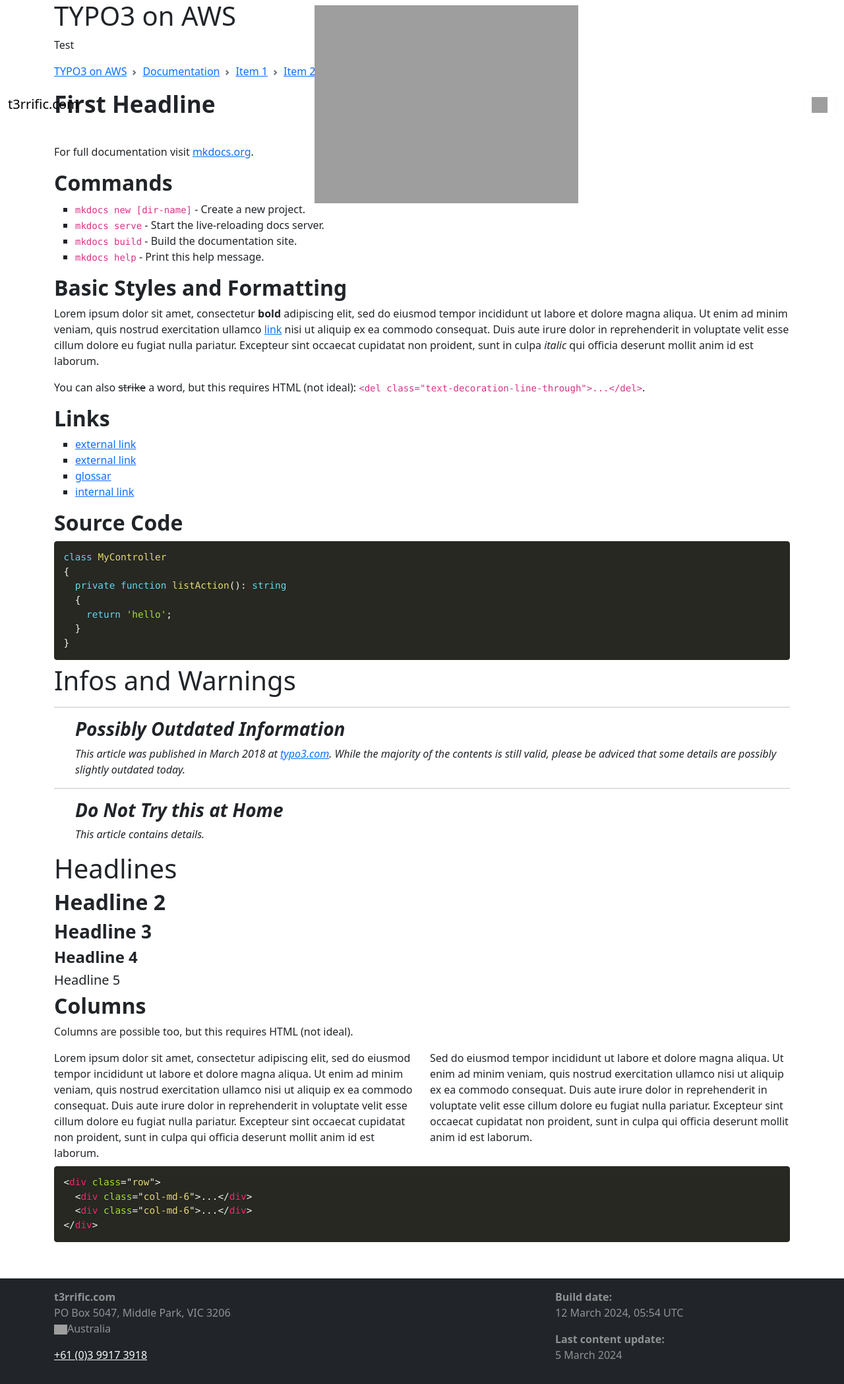
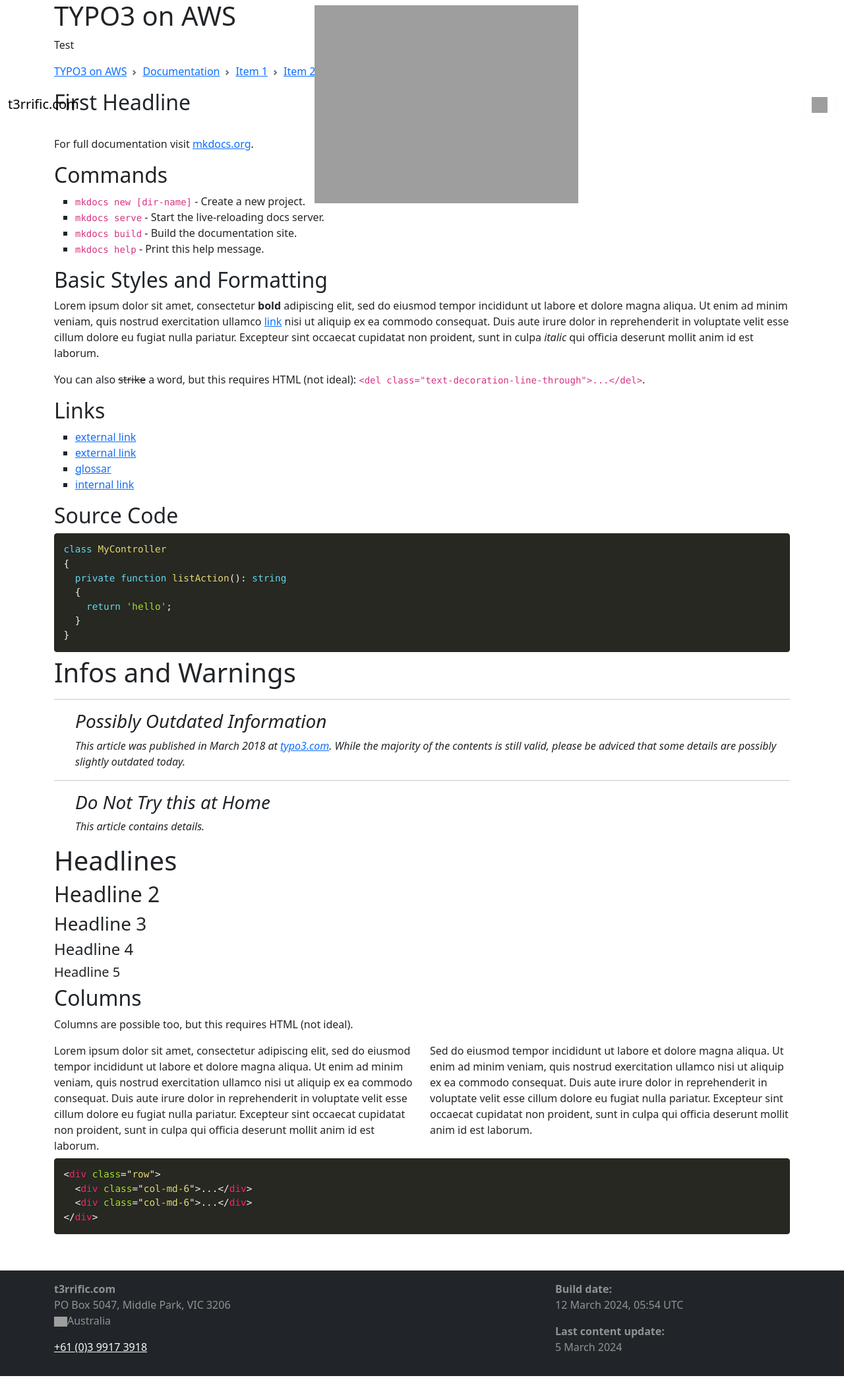
Before and after one commit to typo3-on-aws/Documentation, an MkDocs documentation site: the page built from src/test.md, in a window 1280 px wide. Shown: the whole page at 66% size. Built offline with MkDocs 1.6.1, drawn with Linux system fonts in a browser that asks for light colours.

Commit message:
Remove superfluous CSS rules

```diff
--- a/theme/css/theme.css
+++ b/theme/css/theme.css
@@ -7,18 +7,6 @@ body#typo3-on-aws {
 }
 
 body#typo3-on-aws .content {
-}
-
-body#typo3-on-aws h2.firstHeadline {
-	font-size: 2.2rem;
-	font-weight: bold;
-	margin-bottom: 1rem;
-}
-
-body#typo3-on-aws h2,
-body#typo3-on-aws h3,
-body#typo3-on-aws h4 {
-	font-weight: bold;
 }
 
 /* -------------------------------------------------------------------------- */
```
